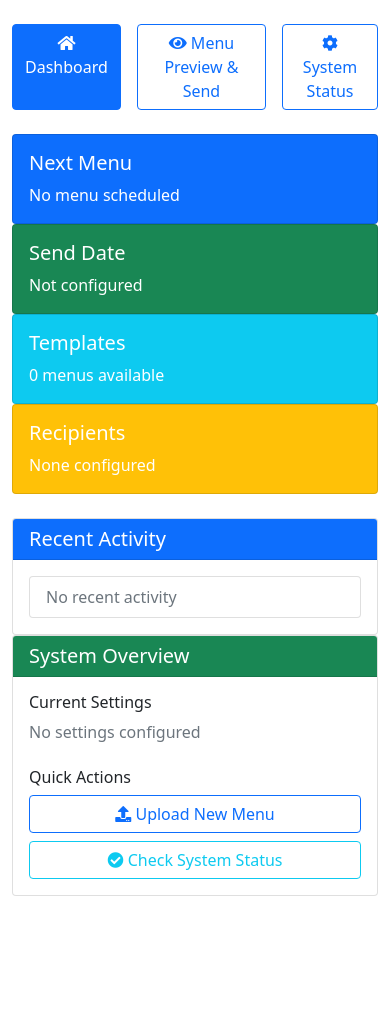
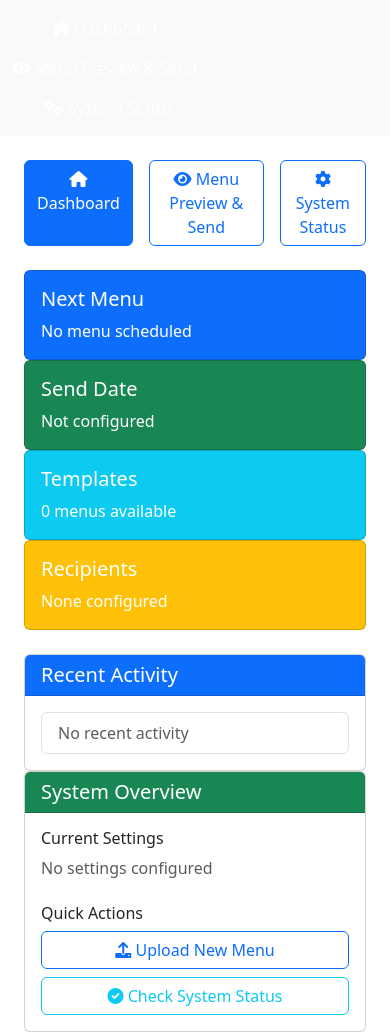
Before and after one commit to Kramfitt/holly_menus, a Flask app: page / in a window 390 px wide. Before the commit the page ends 896 px from the top, so only its background shows below. Run offline with Flask 3, Linux system fonts and the light colour scheme; data that the repository does not hold is empty; some libraries are stand-ins or nearby versions.

Commit message:
Refactor preview and base templates, update app.py preview route
- Enhance preview route with improved menu retrieval and date calculation
- Update base.html with responsive navigation and Bootstrap 5.3.2
- Modify preview.html to extend base template and add script block
- Improve error logging in preview route using logger
- Update preview date to be 2 weeks from current date

```diff
--- a/app.py
+++ b/app.py
@@ -146,26 +146,35 @@
 @app.route('/preview')
 def preview():
     try:
-        # Get menus
-        response = supabase.table('menus').select('*').execute()
-        menus = response.data
-
         # Get latest settings
         settings_response = supabase.table('menu_settings')\
             .select('*')\
             .order('created_at', desc=True)\
             .limit(1)\
             .execute()
+
         settings = settings_response.data[0] if settings_response.data else None
 
-        preview_date = datetime.now().strftime('%Y-%m-%d')
+        # Get all menus
+        menus_response = supabase.table('menus')\
+            .select('*')\
+            .order('name', desc=False)\
+            .execute()
+
+        # Calculate preview date (2 weeks from now)
+        preview_date = datetime.now() + timedelta(days=14)
 
         return render_template('preview.html',
-                             menus=menus,
+                             menus=menus_response.data,
                              preview_date=preview_date,
                              settings=settings)
+
     except Exception as e:
-        print(f"❌ Preview error: {str(e)}")
+        logger.log_activity(
+            action="Preview Load Failed",
+            details=str(e),
+            status="error"
+        )
         return f"Error loading preview: {str(e)}", 500
 
 # Add API endpoint for preview rendering
@@ -480,30 +489,34 @@
         data = request.json
         print("Incoming settings data:", data)  # Debug log
 
-        # Validate and clean dates
-        if 'summer_start' in data and data['summer_start']:
-            try:
-                # Handle potential date formats
-                if isinstance(data['summer_start'], str):
-                    if 'T' in data['summer_start']:
-                        # Already ISO format
-                        data['summer_start'] = data['summer_start'].split('T')[0]
-                    date_obj = datetime.strptime(data['summer_start'], '%Y-%m-%d')
-                    data['summer_start'] = date_obj.isoformat()
-            except Exception as e:
-                print(f"Error parsing summer_start: {e}")  # Debug log
+        # Handle empty dates
+        if 'summer_start' in data:
+            if not data['summer_start']:
+                data['summer_start'] = None
+            else:
+                try:
+                    if isinstance(data['summer_start'], str):
+                        if 'T' in data['summer_start']:
+                            data['summer_start'] = data['summer_start'].split('T')[0]
+                        date_obj = datetime.strptime(data['summer_start'], '%Y-%m-%d')
+                        data['summer_start'] = date_obj.isoformat()
+                except Exception as e:
+                    print(f"Error parsing summer_start: {e}")
+                    data['summer_start'] = None
 
-        if 'winter_start' in data and data['winter_start']:
-            try:
-                # Handle potential date formats
-                if isinstance(data['winter_start'], str):
-                    if 'T' in data['winter_start']:
-                        # Already ISO format
-                        data['winter_start'] = data['winter_start'].split('T')[0]
-                    date_obj = datetime.strptime(data['winter_start'], '%Y-%m-%d')
-                    data['winter_start'] = date_obj.isoformat()
-            except Exception as e:
-                print(f"Error parsing winter_start: {e}")  # Debug log
+        if 'winter_start' in data:
+            if not data['winter_start']:
+                data['winter_start'] = None
+            else:
+                try:
+                    if isinstance(data['winter_start'], str):
+                        if 'T' in data['winter_start']:
+                            data['winter_start'] = data['winter_start'].split('T')[0]
+                        date_obj = datetime.strptime(data['winter_start'], '%Y-%m-%d')
+                        data['winter_start'] = date_obj.isoformat()
+                except Exception as e:
+                    print(f"Error parsing winter_start: {e}")
+                    data['winter_start'] = None
 
         print("Processed settings data:", data)  # Debug log
 
--- a/templates/base.html
+++ b/templates/base.html
@@ -3,17 +3,32 @@
 <head>
     <meta charset="UTF-8">
     <meta name="viewport" content="width=device-width, initial-scale=1.0">
-    <title>Holly Lea Menus</title>
-
-    <!-- Bootstrap CSS -->
-    <link href="https://cdn.jsdelivr.net/npm/bootstrap@5.1.3/dist/css/bootstrap.min.css" rel="stylesheet">
-    <!-- Font Awesome -->
-    <link href="https://cdnjs.cloudflare.com/ajax/libs/font-awesome/5.15.4/css/all.min.css" rel="stylesheet">
+    <title>Menu System</title>
+    <link href="https://cdn.jsdelivr.net/npm/bootstrap@5.3.2/dist/css/bootstrap.min.css" rel="stylesheet">
+    <link href="https://cdnjs.cloudflare.com/ajax/libs/font-awesome/6.0.0/css/all.min.css" rel="stylesheet">
 </head>
 <body>
-    {% block content %}{% endblock %}
+    <nav class="navbar navbar-expand-lg navbar-light bg-light mb-4">
+        <div class="container">
+            <div class="navbar-nav">
+                <a class="nav-link btn btn-primary text-white me-2" href="/">
+                    <i class="fas fa-home"></i> Dashboard
+                </a>
+                <a class="nav-link btn btn-info text-white me-2" href="/preview">
+                    <i class="fas fa-eye"></i> Menu Preview & Send
+                </a>
+                <a class="nav-link btn btn-secondary text-white" href="/system-check">
+                    <i class="fas fa-cogs"></i> System Status
+                </a>
+            </div>
+        </div>
+    </nav>
 
-    <!-- Bootstrap JS -->
-    <script src="https://cdn.jsdelivr.net/npm/bootstrap@5.1.3/dist/js/bootstrap.bundle.min.js"></script>
+    <div class="container">
+        {% block content %}{% endblock %}
+    </div>
+
+    <script src="https://cdn.jsdelivr.net/npm/bootstrap@5.3.2/dist/js/bootstrap.bundle.min.js"></script>
+    {% block scripts %}{% endblock %}
 </body>
 </html>
```
Also changed, not shown: templates/preview.html (+8 -0 lines).
